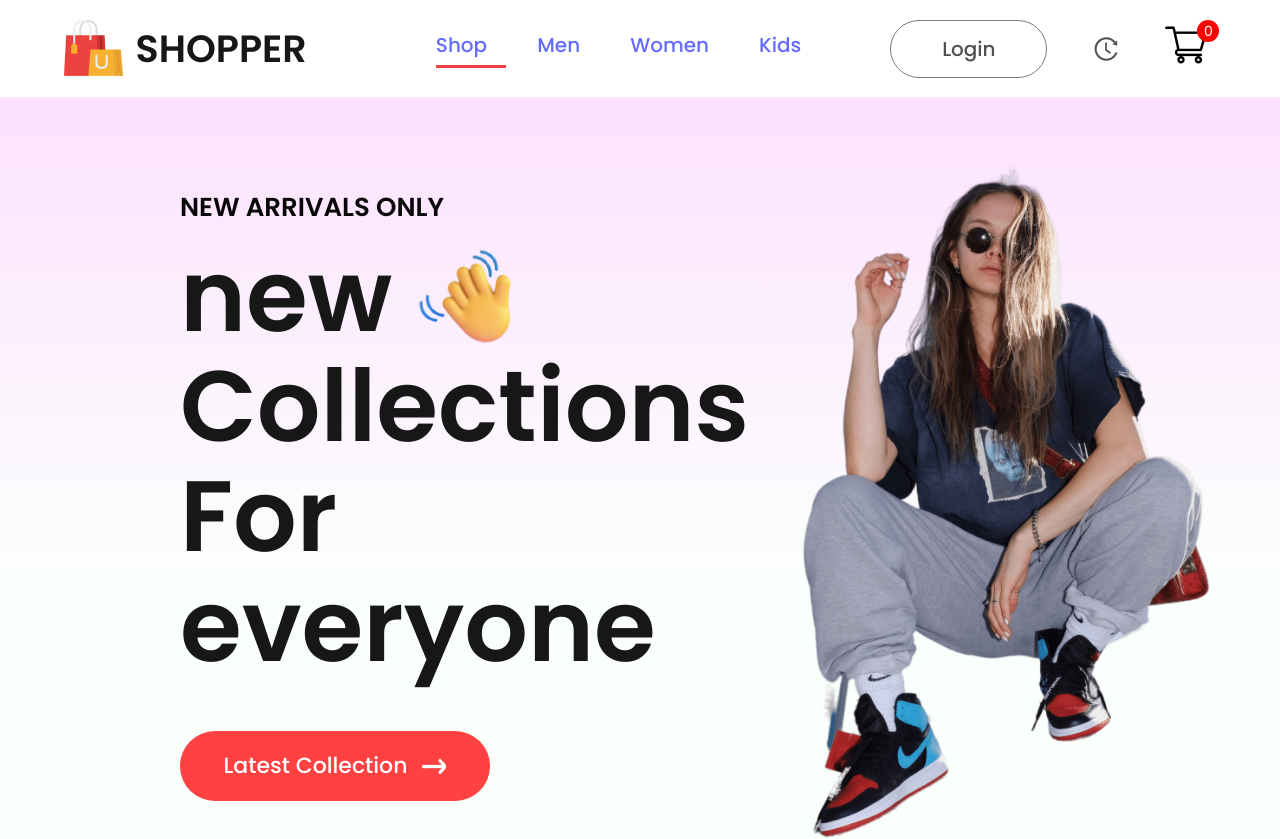
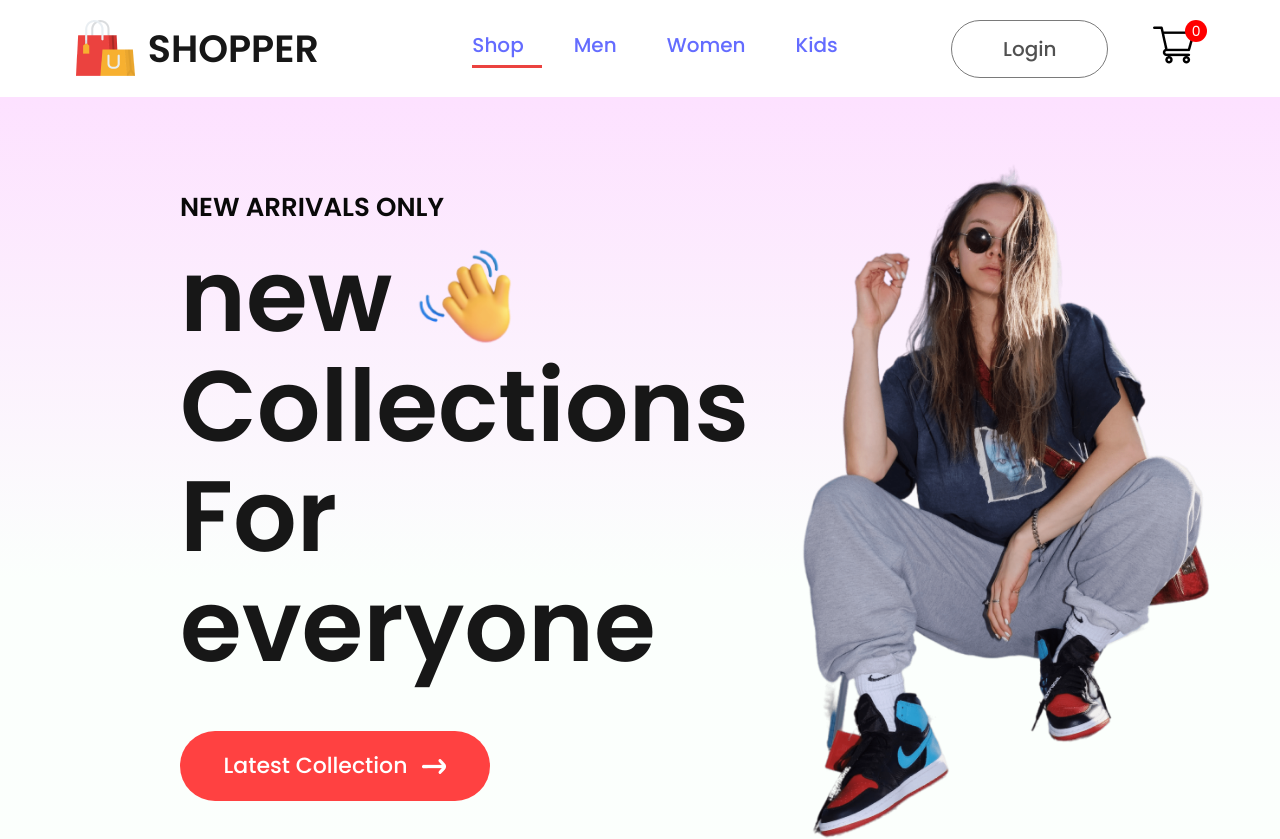
Before and after one commit to Irfanft12/ecommerce-shopper, a React (Vite) app: page / in a window 1280 px wide. Shown: the top 839 px of the page. Built offline with nearby package versions, Linux system fonts and the light colour scheme.

Commit message:
Remove My Orders link from Navbar
Removed the My Orders link and its icon from the navbar.

```diff
--- a/src/components/navbar/Navbar.jsx
+++ b/src/components/navbar/Navbar.jsx
@@ -4,7 +4,7 @@ import logo from "../../assets/logo.png"
 import cartIcon from "../../assets/cart_icon.png"
 import { Link, NavLink } from "react-router-dom";
 import { ShopContext } from "../../context/shopContext";
-import { AiOutlineHistory, AiOutlineMenu } from "react-icons/ai";
+import { AiOutlineMenu } from "react-icons/ai";
 import "./Navbar.css";
 
 
@@ -33,14 +33,6 @@ export default function Navbar() {
             }
             <div className="nav-login-cart">
                 <Link to="/login"><button>Login</button></Link>
-                <Link
-                    to="/orders"
-                    className="history-link"
-                    title="My Orders"
-                    aria-label="My Orders"
-                >
-                    <AiOutlineHistory size={28} />
-                </Link>
                 <Link className="cart-link" to="/cart"><img className="cart-icon" src={cartIcon} alt="" /></Link>
                 <div className="nav-cart-count">{getTotalCartItems()}</div>
                 <button className="menu-icon" onClick={() => toggleMobileMenu()}><AiOutlineMenu size="25px" /></button>
```
